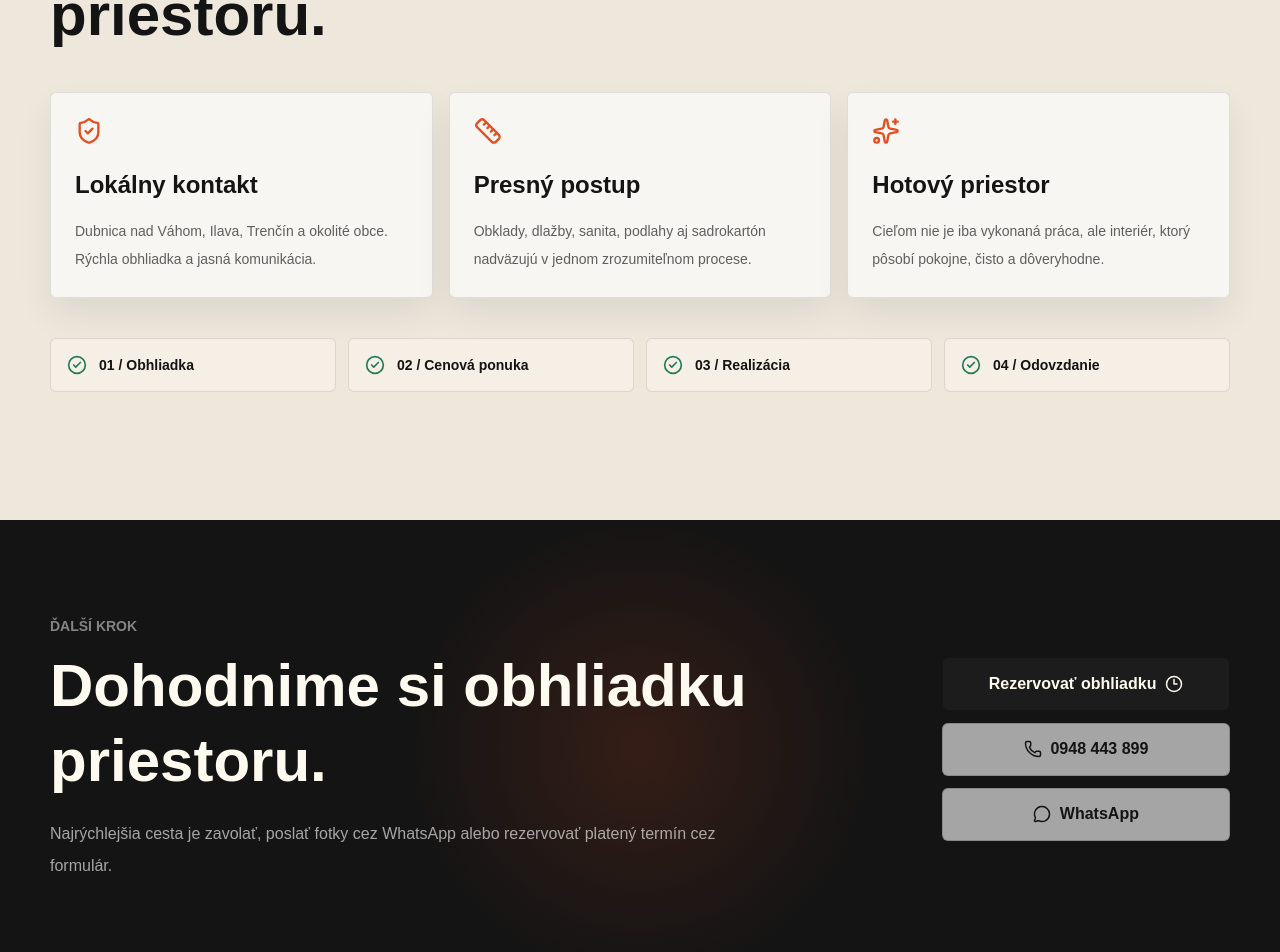
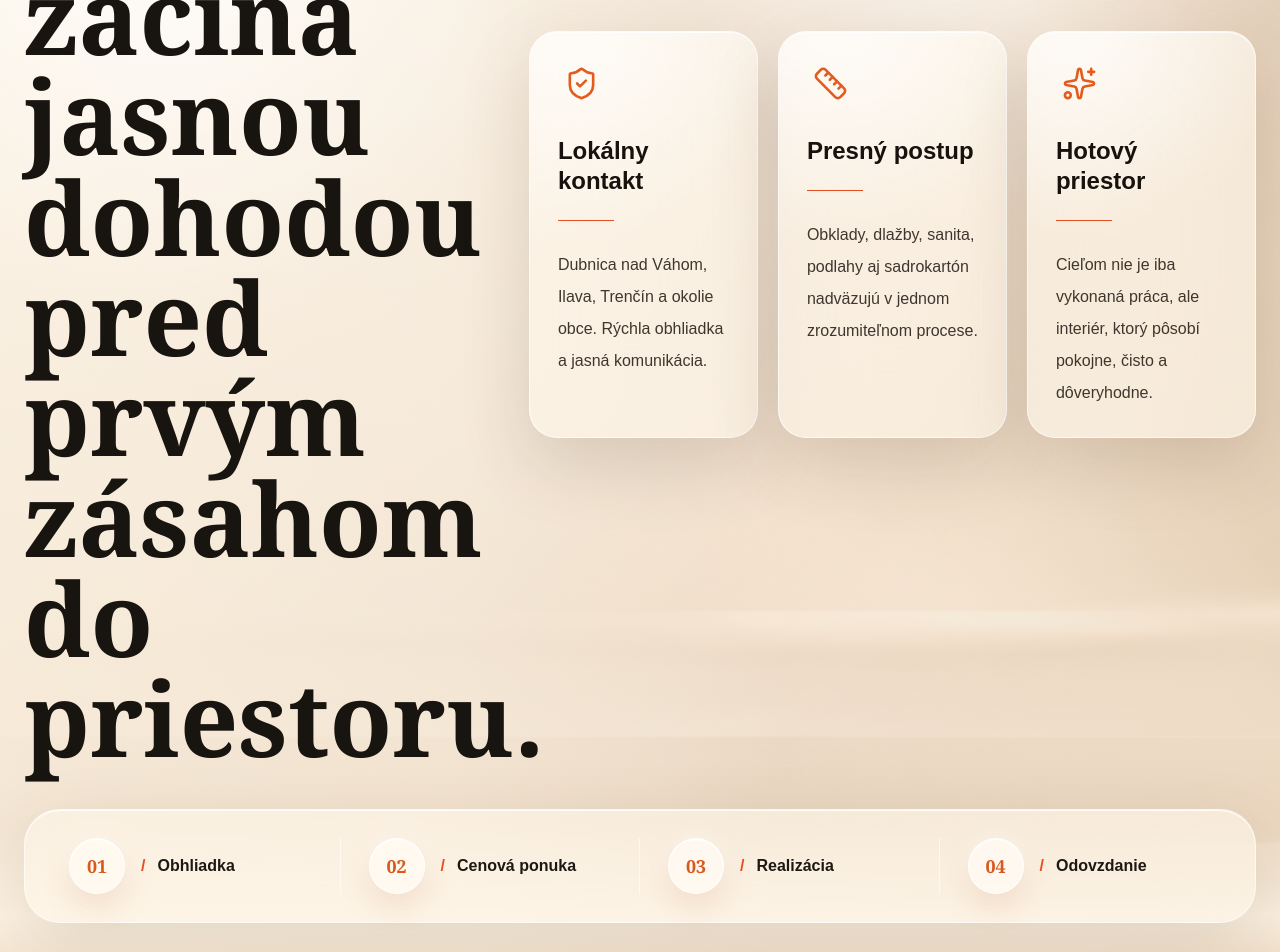
Before and after one commit to liafix/rastislav-web, a Next.js app: page / in a window 1280 px wide. Shown: the part 5140-6092 px from the top of the page. Built offline with nearby package versions, Linux system fonts and the light colour scheme; no server answers.

Commit message:
Redesign proof before contact section with premium static background

```diff
--- a/app/page.tsx
+++ b/app/page.tsx
@@ -1,18 +1,15 @@
 import Image from "next/image";
 import Link from "next/link";
 import type { Metadata } from "next";
-import {
-  ArrowUpRight,
-  CheckCircle2
-} from "lucide-react";
+import { ArrowUpRight } from "lucide-react";
 import { BookingActions } from "@/components/marketing/BookingActions";
 import { HomePageMotion } from "@/components/motion/HomePageMotion";
-import { ProofCard } from "@/components/marketing/ProofCard";
 import { CoreServicesSection } from "@/components/sections/CoreServicesSection";
 import { DetailCraftSection } from "@/components/sections/DetailCraftSection";
 import { HomeHero } from "@/components/sections/HomeHero";
 import { InteriorProcessSection } from "@/components/sections/InteriorProcessSection";
-import { processSteps, services } from "@/lib/content/services";
+import { ProofBeforeContactSection } from "@/components/sections/ProofBeforeContactSection";
+import { services } from "@/lib/content/services";
 import { buildPageMetadata, localBusinessJsonLd } from "@/lib/seo/metadata";
 
 export const metadata: Metadata = buildPageMetadata({
@@ -21,24 +18,6 @@ export const metadata: Metadata = buildPageMetadata({
     "Prémiové interiérové rekonštrukcie, obklady, dlažby, podlahy, sanita, dvere a sadrokartón pre Dubnicu nad Váhom, Ilavu, Trenčín a okolie.",
   path: "/"
 });
-
-const proofItems = [
-  {
-    icon: "shield" as const,
-    title: "Lokálny kontakt",
-    text: "Dubnica nad Váhom, Ilava, Trenčín a okolité obce. Rýchla obhliadka a jasná komunikácia."
-  },
-  {
-    icon: "ruler" as const,
-    title: "Presný postup",
-    text: "Obklady, dlažby, sanita, podlahy aj sadrokartón nadväzujú v jednom zrozumiteľnom procese."
-  },
-  {
-    icon: "sparkles" as const,
-    title: "Hotový priestor",
-    text: "Cieľom nie je iba vykonaná práca, ale interiér, ktorý pôsobí pokojne, čisto a dôveryhodne."
-  }
-];
 
 export default function Home() {
   return (
@@ -122,39 +101,7 @@ export default function Home() {
         </div>
       </section>
 
-      <section
-        data-scene-stage="proof"
-        data-scene-intensity="medium"
-        className="relative z-10 bg-[#ede7dc] py-24 md:py-32"
-      >
-        <div className="container">
-          <div data-motion="reveal" className="max-w-3xl">
-            <p className="text-sm font-black uppercase text-[#e44f22]">Dôkaz pred kontaktom</p>
-            <h2 className="mt-4 text-4xl font-black leading-tight sm:text-6xl">
-              Dobrý výsledok začína jasnou dohodou pred prvým zásahom do priestoru.
-            </h2>
-          </div>
-
-          <div data-motion="stagger" className="mt-10 grid gap-4 md:grid-cols-3">
-            {proofItems.map((item) => (
-              <div key={item.title} data-motion-item>
-                <ProofCard icon={item.icon} title={item.title} text={item.text} />
-              </div>
-            ))}
-          </div>
-
-          <div data-motion="stagger" className="mt-10 grid gap-3 md:grid-cols-4">
-            {processSteps.map((step, index) => (
-              <div key={step} data-motion-item className="flex items-center gap-3 rounded-md border border-black/10 bg-[#f8f3e8]/70 p-4">
-                <CheckCircle2 className="shrink-0 text-[#257a57]" size={20} aria-hidden="true" />
-                <p className="text-sm font-black">
-                  {String(index + 1).padStart(2, "0")} / {step}
-                </p>
-              </div>
-            ))}
-          </div>
-        </div>
-      </section>
+      <ProofBeforeContactSection />
 
       <section
         data-scene-stage="booking"
--- /dev/null
+++ b/components/sections/ProofBeforeContactSection.tsx
@@ -0,0 +1,144 @@
+import Image from "next/image";
+import { Ruler, ShieldCheck, Sparkles, type LucideIcon } from "lucide-react";
+
+const proofItems = [
+  {
+    icon: ShieldCheck,
+    title: "Lokálny kontakt",
+    text: "Dubnica nad Váhom, Ilava, Trenčín a okolie obce. Rýchla obhliadka a jasná komunikácia."
+  },
+  {
+    icon: Ruler,
+    title: "Presný postup",
+    text: "Obklady, dlažby, sanita, podlahy aj sadrokartón nadväzujú v jednom zrozumiteľnom procese."
+  },
+  {
+    icon: Sparkles,
+    title: "Hotový priestor",
+    text: "Cieľom nie je iba vykonaná práca, ale interiér, ktorý pôsobí pokojne, čisto a dôveryhodne."
+  }
+] satisfies Array<{
+  icon: LucideIcon;
+  title: string;
+  text: string;
+}>;
+
+const processSteps = ["Obhliadka", "Cenová ponuka", "Realizácia", "Odovzdanie"];
+
+export function ProofBeforeContactSection() {
+  return (
+    <section
+      id="dokaz-pred-kontaktom"
+      aria-labelledby="dokaz-pred-kontaktom-title"
+      data-scene-stage="proof"
+      data-scene-intensity="medium"
+      className="relative z-10 isolate overflow-hidden bg-[#efe5d7] text-[#17120e]"
+    >
+      <div className="absolute inset-0 -z-20 bg-[#efe5d7]" aria-hidden="true" />
+      <Image
+        src="/images/proof/dokaz-pred-kontaktom.webp"
+        alt=""
+        fill
+        sizes="100vw"
+        className="absolute inset-0 -z-10 object-cover object-[28%_center] sm:object-center"
+        aria-hidden="true"
+      />
+      <div
+        className="absolute inset-0 -z-10"
+        style={{
+          background:
+            "linear-gradient(90deg, rgba(255,249,238,0.94) 0%, rgba(255,249,238,0.78) 36%, rgba(255,249,238,0.34) 61%, rgba(241,226,208,0.58) 100%)"
+        }}
+        aria-hidden="true"
+      />
+      <div
+        className="absolute inset-0 -z-10 bg-[radial-gradient(circle_at_13%_25%,rgba(255,255,255,0.74),transparent_24rem),radial-gradient(circle_at_77%_23%,rgba(255,255,255,0.48),transparent_19rem),linear-gradient(180deg,rgba(255,250,240,0.15),rgba(226,196,161,0.34))]"
+        aria-hidden="true"
+      />
+      <div
+        className="absolute inset-x-0 bottom-0 -z-10 h-44 bg-[linear-gradient(180deg,transparent,rgba(255,246,232,0.82)_50%,rgba(232,207,178,0.58))]"
+        aria-hidden="true"
+      />
+
+      <div className="mx-auto flex min-h-[720px] w-[min(1540px,calc(100%_-_32px))] flex-col justify-between gap-10 py-14 sm:w-[min(1540px,calc(100%_-_48px))] md:min-h-[760px] md:py-18 xl:min-h-[820px] xl:py-20">
+        <div className="grid gap-10 xl:grid-cols-[minmax(340px,0.78fr)_minmax(720px,1.22fr)] xl:items-center xl:pt-8">
+          <div data-motion="reveal" className="max-w-[39rem]">
+            <p className="text-xs font-black uppercase tracking-[0.34em] text-[#d45a1b] sm:text-sm">
+              DÔKAZ PRED KONTAKTOM
+            </p>
+            <div className="mt-5 h-px w-12 bg-[#e44f22]" aria-hidden="true" />
+            <h2
+              id="dokaz-pred-kontaktom-title"
+              className="mt-6 max-w-[11.5ch] font-serif text-[clamp(3rem,10vw,5.7rem)] font-semibold leading-[0.98] tracking-normal text-[#18140f] sm:text-[clamp(4.2rem,8vw,6.6rem)] xl:text-[6.4rem]"
+            >
+              Dobrý výsledok začína jasnou dohodou pred prvým zásahom do priestoru.
+            </h2>
+          </div>
+
+          <div data-motion="stagger" className="grid gap-4 sm:grid-cols-2 xl:grid-cols-3 xl:gap-5">
+            {proofItems.map((item) => {
+              const Icon = item.icon;
+
+              return (
+                <article
+                  key={item.title}
+                  data-motion-item
+                  className="group relative min-h-[252px] overflow-hidden rounded-[28px] border border-white/65 bg-[#fff8ec]/90 p-6 shadow-[0_26px_70px_rgba(72,52,31,0.16),inset_0_1px_0_rgba(255,255,255,0.78)] transition duration-300 hover:-translate-y-1 hover:shadow-[0_34px_86px_rgba(72,52,31,0.2),inset_0_1px_0_rgba(255,255,255,0.86)] supports-[backdrop-filter]:bg-[#fff8ec]/58 supports-[backdrop-filter]:backdrop-blur-2xl sm:p-7 xl:min-h-[296px]"
+                >
+                  <span
+                    className="pointer-events-none absolute inset-x-5 top-0 h-px bg-gradient-to-r from-transparent via-white/90 to-transparent"
+                    aria-hidden="true"
+                  />
+                  <span
+                    className="pointer-events-none absolute inset-0 bg-[radial-gradient(circle_at_25%_0%,rgba(255,255,255,0.62),transparent_13rem),linear-gradient(145deg,rgba(255,255,255,0.2),transparent_42%)]"
+                    aria-hidden="true"
+                  />
+                  <div className="relative">
+                    <span className="grid size-12 place-items-center text-[#e45b1e]">
+                      <Icon size={35} strokeWidth={1.8} aria-hidden="true" />
+                    </span>
+                    <h3 className="mt-7 text-2xl font-black leading-tight text-[#17120e]">{item.title}</h3>
+                    <div className="mt-6 h-px w-14 bg-[#e44f22]" aria-hidden="true" />
+                    <p className="mt-7 max-w-[18rem] text-base leading-8 text-[#3f372f]">{item.text}</p>
+                  </div>
+                </article>
+              );
+            })}
+          </div>
+        </div>
+
+        <ol
+          data-motion="stagger"
+          className="grid gap-3 rounded-[30px] border border-white/60 bg-[#fff7eb]/86 p-3 shadow-[0_22px_70px_rgba(75,54,31,0.14),inset_0_1px_0_rgba(255,255,255,0.82)] supports-[backdrop-filter]:bg-[#fff7eb]/54 supports-[backdrop-filter]:backdrop-blur-2xl sm:grid-cols-2 xl:grid-cols-4 xl:gap-0 xl:rounded-[36px] xl:p-4"
+        >
+          {processSteps.map((step, index) => (
+            <li
+              key={step}
+              data-motion-item
+              className="relative flex items-center gap-4 rounded-[22px] px-3 py-3 sm:px-4 xl:rounded-none xl:px-7"
+            >
+              <span
+                className="grid size-14 shrink-0 place-items-center rounded-full border border-white/80 bg-[#fffaf1]/92 font-serif text-lg font-semibold text-[#d95a1f] shadow-[0_12px_30px_rgba(196,111,47,0.2),0_0_22px_rgba(255,255,255,0.72),inset_0_1px_0_rgba(255,255,255,0.9)]"
+                aria-hidden="true"
+              >
+                {String(index + 1).padStart(2, "0")}
+              </span>
+              <p className="min-w-0 text-base font-bold leading-tight text-[#1d1813]">
+                <span className="mr-3 text-[#e44f22]" aria-hidden="true">
+                  /
+                </span>
+                {step}
+              </p>
+              {index < processSteps.length - 1 ? (
+                <span
+                  className="absolute right-0 top-1/2 hidden h-14 w-px -translate-y-1/2 bg-white/58 xl:block"
+                  aria-hidden="true"
+                />
+              ) : null}
+            </li>
+          ))}
+        </ol>
+      </div>
+    </section>
+  );
+}
```
Also changed, not shown: public/images/proof/dokaz-pred-kontaktom.webp (added).
